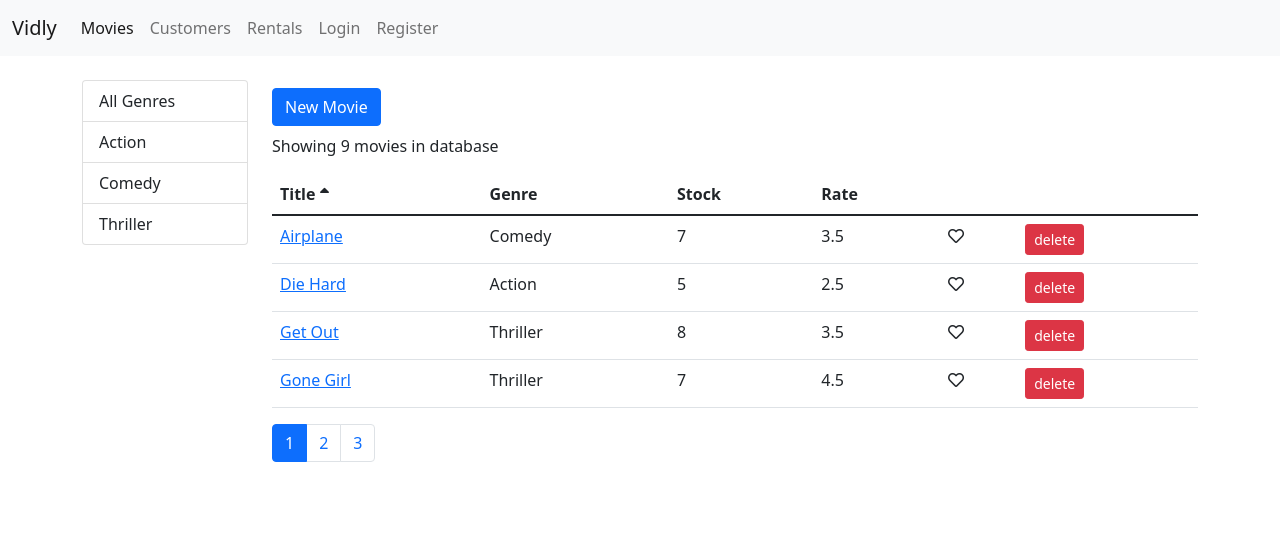
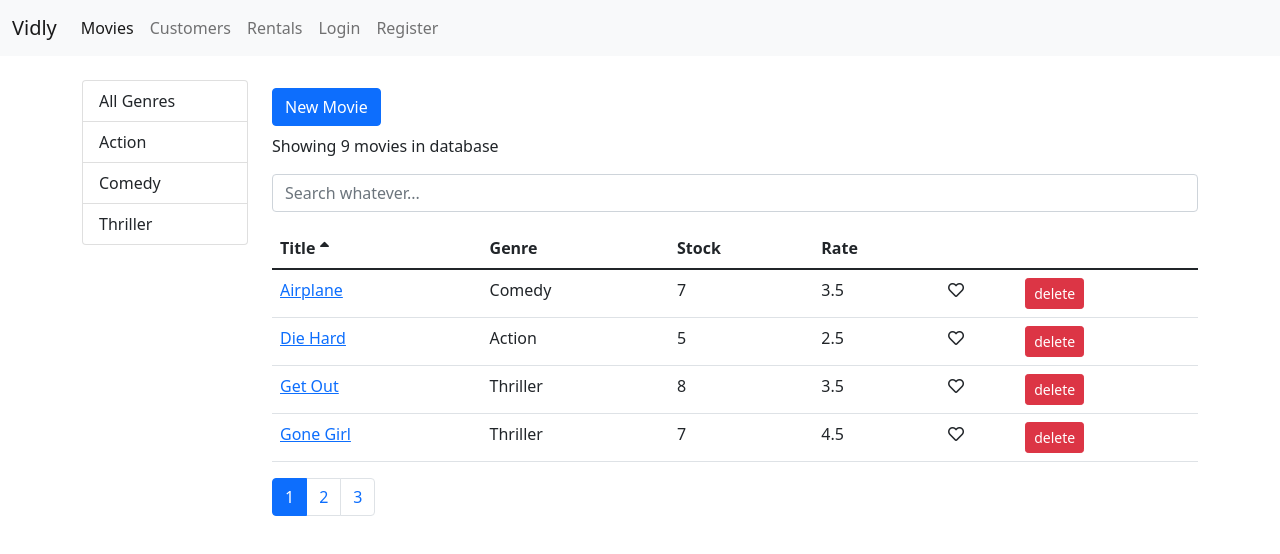
Before and after one commit to shakilhossain1/react-vidly, a React (Vite) app: page /movies in a window 1280 px wide. Shown: the top 554 px of the page. Built offline with nearby package versions, Linux system fonts and the light colour scheme.

Commit message:
impliment search and finish the form

```diff
--- a/src/components/common/input.jsx
+++ b/src/components/common/input.jsx
@@ -3,9 +3,11 @@ import React from 'react';
 const Input = ({name, label, error, ...rest}) => {
   return (
     <div className='mb-3'>
-      <label htmlFor={name} className='form-label'>
-        {label}
-      </label>
+      {label && (
+        <label htmlFor={name} className='form-label'>
+          {label}
+        </label>
+      )}
       <input {...rest} name={name} className='form-control' id={name} />
       {error && <div className='text-danger text-sm-start'>{error}</div>}
     </div>
--- a/src/components/movies.jsx
+++ b/src/components/movies.jsx
@@ -6,12 +6,14 @@ import Pagintaion from './common/pagination';
 import ListGroup from './common/listGroup';
 import MoviesTable from './moviesTable';
 import _ from 'lodash';
-import { Link } from 'react-router-dom';
+import {Link} from 'react-router-dom';
+import SearchBox from './searchBox';
 
 class Movies extends Component {
   state = {
     movies: [],
     genres: [],
+    searchQuery: '',
     pageSize: 4,
     currentPage: 1,
     selectedGenere: null,
@@ -42,11 +44,15 @@ class Movies extends Component {
   };
 
   handelGenreSelect = genre => {
-    this.setState({selectedGenere: genre, currentPage: 1});
+    this.setState({selectedGenere: genre, currentPage: 1, searchQuery: ''});
   };
 
   handleSort = sortColumn => {
     this.setState({sortColumn});
+  };
+
+  handleSearch = query => {
+    this.setState({searchQuery: query, selectedGenere: null, currentPage: 1});
   };
 
   getPageData = () => {
@@ -56,11 +62,16 @@ class Movies extends Component {
       sortColumn,
       currentPage,
       pageSize,
+      searchQuery,
     } = this.state;
-    const filtered =
-      selectedGenere && selectedGenere._id
-        ? allMovies.filter(m => m.genre._id === selectedGenere._id)
-        : allMovies;
+    let filtered = allMovies;
+    if (searchQuery) {
+      filtered = allMovies.filter(m =>
+        m.title.toLowerCase().startsWith(searchQuery.toLocaleLowerCase())
+      );
+    } else if (selectedGenere && selectedGenere._id) {
+      filtered = allMovies.filter(m => m.genre._id === selectedGenere._id)
+    }
     const sorted = _.orderBy(filtered, [sortColumn.path], sortColumn.order);
     const movies = pagintate(sorted, currentPage, pageSize);
 
@@ -91,8 +102,14 @@ class Movies extends Component {
           />
         </div>
         <div className='col'>
-          <Link to="/movies/new" className="btn btn-primary my-2">New Movie</Link>
+          <Link to='/movies/new' className='btn btn-primary my-2'>
+            New Movie
+          </Link>
           <p>Showing {moviesCount} movies in database</p>
+          <SearchBox
+            searchQuery={this.state.searchQuery}
+            onChange={this.handleSearch}
+          />
           <MoviesTable
             movies={movies}
             onDelete={this.handleDelete}
--- /dev/null
+++ b/src/components/searchBox.jsx
@@ -0,0 +1,15 @@
+import React from 'react';
+import Input from './common/input';
+
+const SearchBox = ({searchQuery, onChange}) => {
+  return (
+    <Input
+      name='search'
+      value={searchQuery}
+      placeholder="Search whatever..."
+      onChange={e => onChange(e.currentTarget.value)}
+    />
+  );
+};
+
+export default SearchBox;
```
